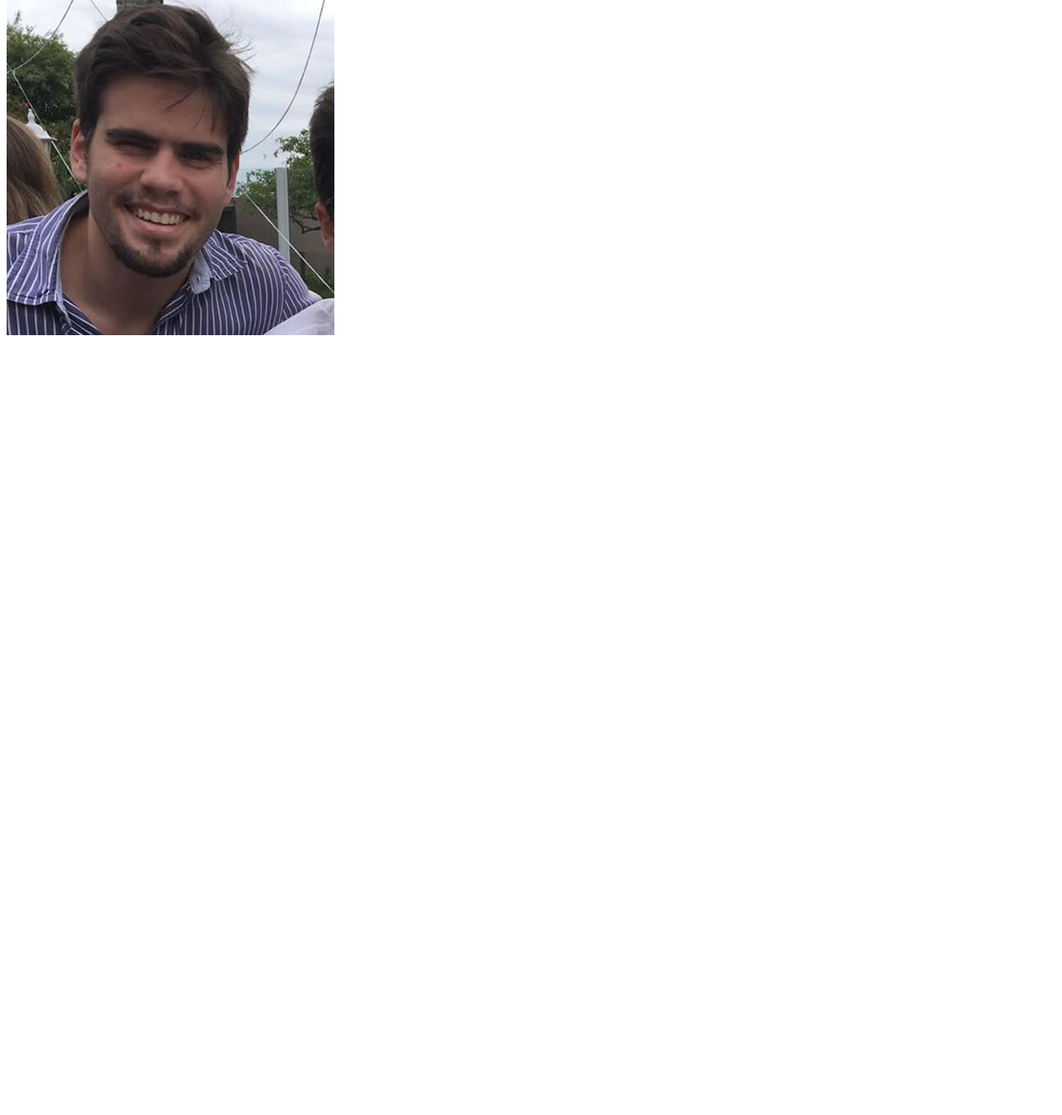
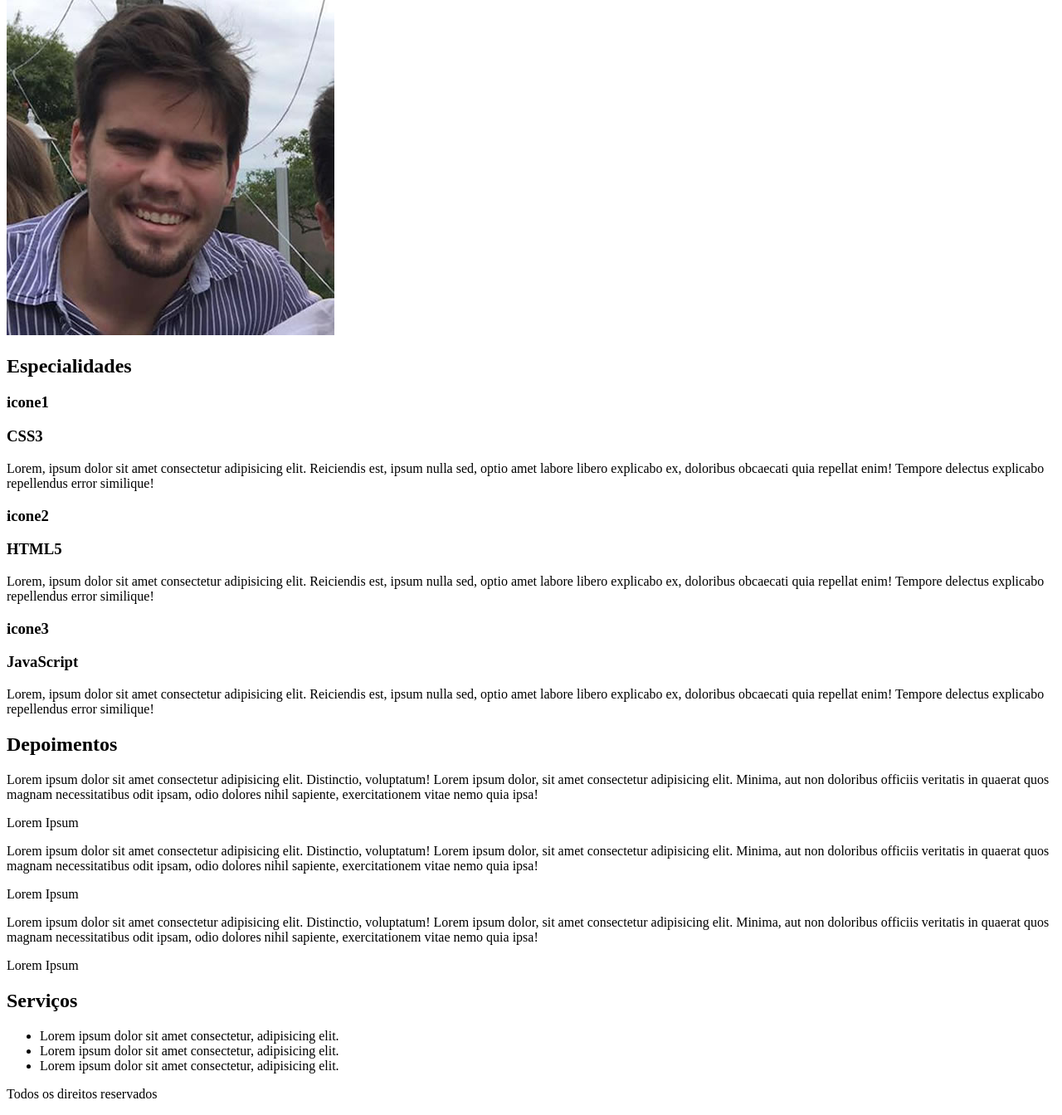
Before and after one commit to gustavoalvesdev/curso-dev-web-danki, a PHP site: page / in a window 1280 px wide. Shown: the part 462-1806 px from the top of the page at 83% size. Before the commit the page ends 866 px from the top, so only its background shows below. Run offline with PHP 8.4, Linux system fonts and the light colour scheme.

Commit message:
HTML5 e Marcação 2/2

```diff
--- a/Projeto_01/index.php
+++ b/Projeto_01/index.php
@@ -9,6 +9,7 @@
 </head>
 <body>
     <header>
+        <div class="center">
             <div class="logo">Logomarca</div>
             <!-- logo -->
              <nav class="desktop">
@@ -29,18 +30,24 @@
                 </ul>
              </nav>
              <!-- mobile -->
+        </div>
+        <!-- center -->
     </header>
 
     <section class="banner-principal">
+        <div class="center">
             <form>
                 <h2>Qual o seu melhor e-mail?</h2>
                 <input type="email" name="email" required>
                 <input type="submit" name="acao" value="Cadastrar">
             </form>
+        </div>
+        <!-- center -->
     </section>
     <!-- banner-principal -->
 
     <section class="descricao-autor">
+        <div class="center">
             <div class="w50">
                 <h2>Guilherme C. Grillo</h2>
                 <p>
@@ -53,8 +60,96 @@
             <!-- w50 -->
             <div class="w50">
                 <img src="images/foto.jpg">
+            </div>
             <!-- w50 -->
+        </div>
+        <!-- center -->
     </section>
     <!-- descricao-autor -->
+
+    <section class="especialidades">
+        <div class="center">
+            <h2 class="title">Especialidades</h2>
+            <!-- title -->
+            <div class="box-especialidade">
+                <h3>icone1</h3>
+                <h3>CSS3</h3>
+                <p>
+                    Lorem, ipsum dolor sit amet consectetur adipisicing elit. Reiciendis est, ipsum nulla sed, optio amet labore libero explicabo ex, doloribus obcaecati quia repellat enim! Tempore delectus explicabo repellendus error similique!
+                </p>
+            </div>
+            <!-- box-especialidade -->
+            <div class="box-especialidade">
+                <h3>icone2</h3>
+                <h3>HTML5</h3>
+                <p>
+                    Lorem, ipsum dolor sit amet consectetur adipisicing elit. Reiciendis est, ipsum nulla sed, optio amet labore libero explicabo ex, doloribus obcaecati quia repellat enim! Tempore delectus explicabo repellendus error similique!
+                </p>
+            </div>
+            <!-- box-especialidade -->
+            <div class="box-especialidade">
+                <h3>icone3</h3>
+                <h3>JavaScript</h3>
+                <p>
+                    Lorem, ipsum dolor sit amet consectetur adipisicing elit. Reiciendis est, ipsum nulla sed, optio amet labore libero explicabo ex, doloribus obcaecati quia repellat enim! Tempore delectus explicabo repellendus error similique!
+                </p>
+            </div>
+            <!-- box-especialidade -->
+        </div>
+        <!-- center -->
+    </section>
+    <!-- especialidades -->
+    <section class="extras">
+        <div class="center">
+            <div class="w50">
+                <h2 class="title">Depoimentos</h2>
+                <!-- title -->
+                <div class="depoimento-single">
+                    <p class="depoimento-descricao">Lorem ipsum dolor sit amet consectetur adipisicing elit. Distinctio, voluptatum! Lorem ipsum dolor, sit amet consectetur adipisicing elit. Minima, aut non doloribus officiis veritatis in quaerat quos magnam necessitatibus odit ipsam, odio dolores nihil sapiente, exercitationem vitae nemo quia ipsa!</p>
+                    <!-- depoimento-descricao -->
+                    <p class="nome-autor">Lorem Ipsum</p>
+                    <!-- nome-autor -->
+                </div>
+                <!-- depoimento-single -->
+                <div class="depoimento-single">
+                    <p class="depoimento-descricao">Lorem ipsum dolor sit amet consectetur adipisicing elit. Distinctio, voluptatum! Lorem ipsum dolor, sit amet consectetur adipisicing elit. Minima, aut non doloribus officiis veritatis in quaerat quos magnam necessitatibus odit ipsam, odio dolores nihil sapiente, exercitationem vitae nemo quia ipsa!</p>
+                    <!-- depoimento-descricao -->
+                    <p class="nome-autor">Lorem Ipsum</p>
+                    <!-- nome-autor -->
+                </div>
+                <!-- depoimento-single -->
+                <div class="depoimento-single">
+                    <p class="depoimento-descricao">Lorem ipsum dolor sit amet consectetur adipisicing elit. Distinctio, voluptatum! Lorem ipsum dolor, sit amet consectetur adipisicing elit. Minima, aut non doloribus officiis veritatis in quaerat quos magnam necessitatibus odit ipsam, odio dolores nihil sapiente, exercitationem vitae nemo quia ipsa!</p>
+                    <!-- depoimento-descricao -->
+                    <p class="nome-autor">Lorem Ipsum</p>
+                    <!-- nome-autor -->
+                </div>
+                <!-- depoimento-single -->
+            </div>
+            <!-- w50 -->
+            <div class="w50">
+                <h2 class="title">Serviços</h2>
+                <!-- title -->
+                <div class="servicos">
+                    <ul>
+                        <li>Lorem ipsum dolor sit amet consectetur, adipisicing elit.</li>
+                        <li>Lorem ipsum dolor sit amet consectetur, adipisicing elit.</li>
+                        <li>Lorem ipsum dolor sit amet consectetur, adipisicing elit.</li>
+                    </ul>
+                </div>
+                <!-- servicos -->
+            </div>
+            <!-- w50 -->
+        </div>
+        <!-- center -->
+    </section>
+    <!-- extras -->
+
+    <footer>
+        <div class="center">
+            <p>Todos os direitos reservados</p>
+        </div>
+        <!-- center -->
+    </footer>
 </body>
 </html>
```
Lines whose indentation alone changed are shown as unchanged.
